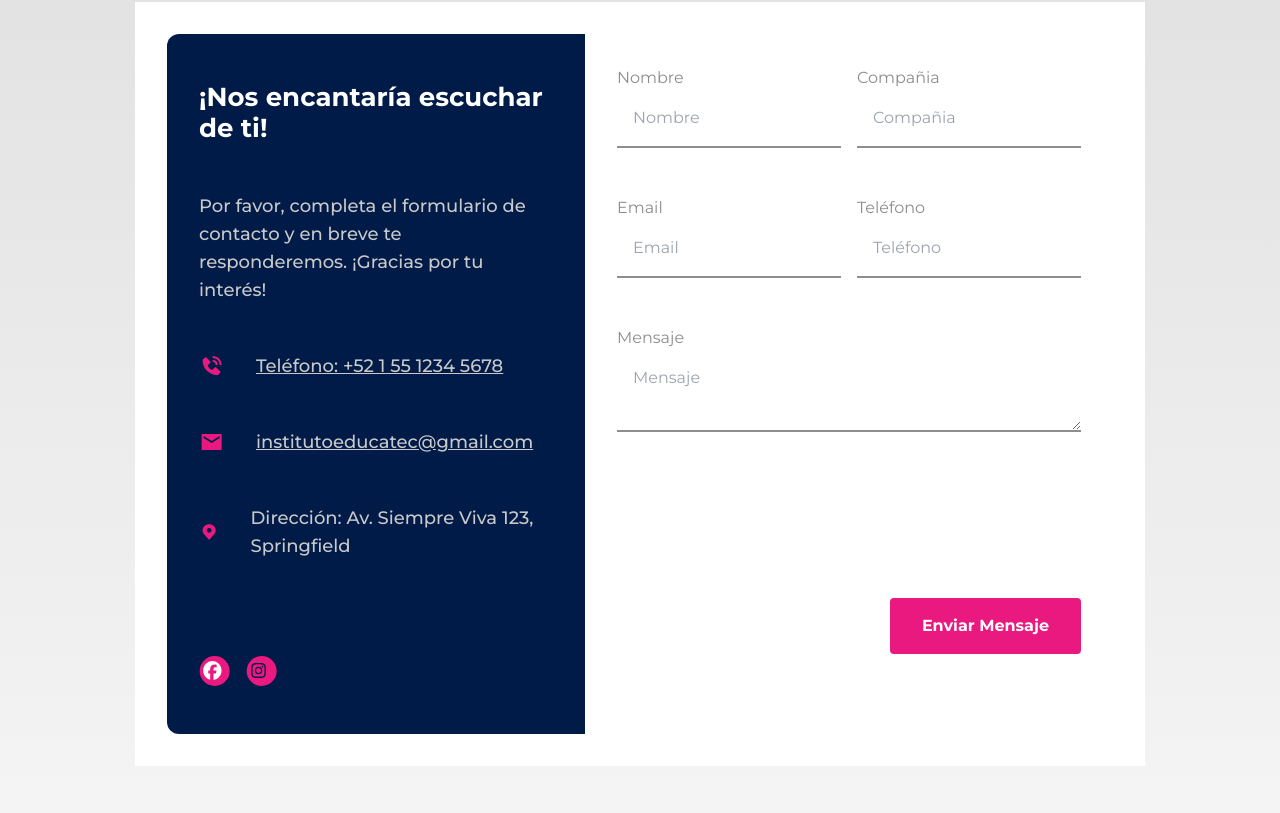
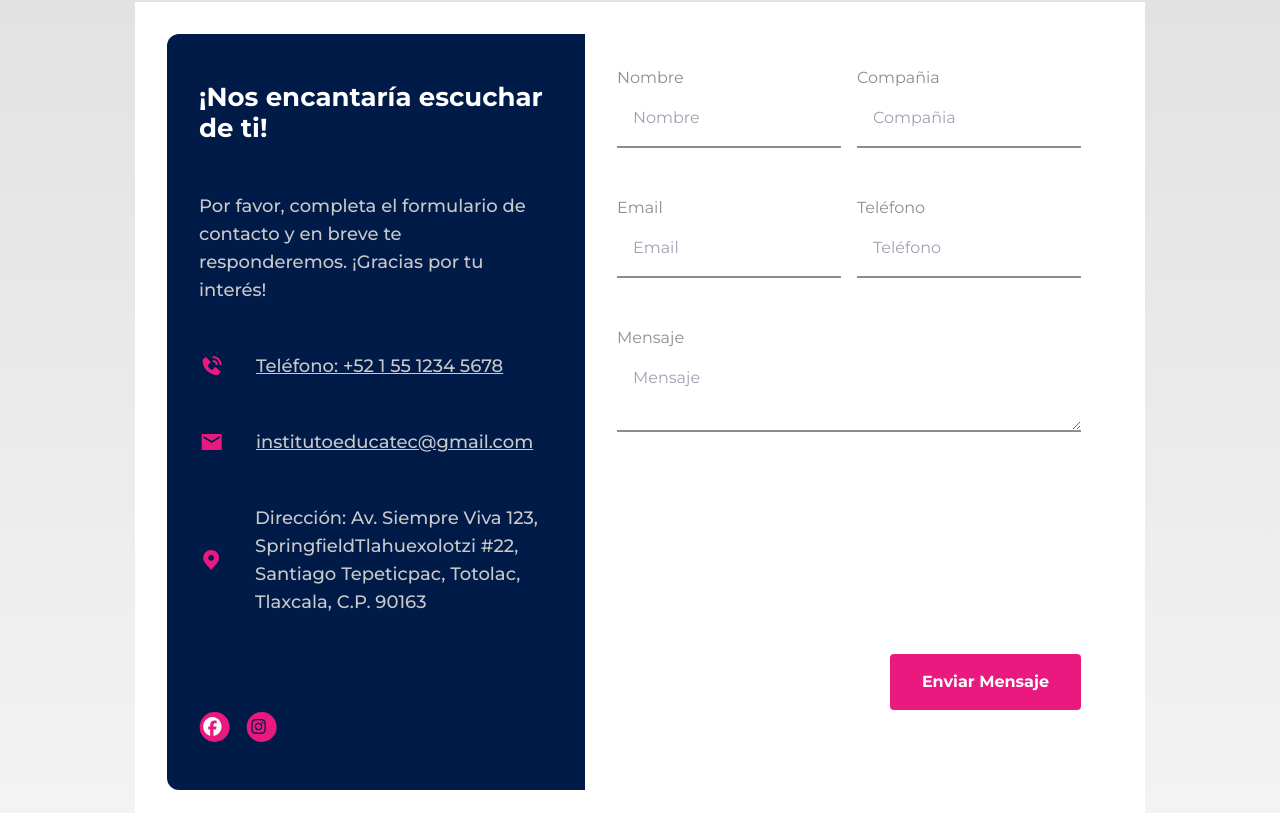
Before and after one commit to figuitiko/next-educatec, a Next.js app: page /contact in a window 1280 px wide. Shown: the part 445-1258 px from the top of the page. Built offline with nearby package versions, Linux system fonts and the light colour scheme; no server answers.

Commit message:
Update contact information with new address

```diff
--- a/src/app/contact/config.ts
+++ b/src/app/contact/config.ts
@@ -17,6 +17,6 @@ export const CONTACT_INFO = [
   {
     ID: 3,
     ICON: '/images/icons/location-icon.svg',
-    INFO: 'Dirección: Av. Siempre Viva 123, Springfield'
+    INFO: 'Dirección: Av. Siempre Viva 123, SpringfieldTlahuexolotzi #22, Santiago Tepeticpac, Totolac, Tlaxcala, C.P. 90163'
   }
 ]
--- a/src/app/contact/page.tsx
+++ b/src/app/contact/page.tsx
@@ -29,13 +29,13 @@ const ContactPage = () => {
           <div className="flex flex-col gap-12">
             {CONTACT_INFO.map((info) => (
               <div key={info.ID} className="flex  gap-8 items-center">
-                <picture>
+                <picture className='min-w-[24px] min-h-[24px]'>
                   <Image
                     src={info.ICON}
                     alt={info.INFO}
                     width={24}
                     height={24}
-                    className='w-auto h-auto'
+                    className='w-auto h-auto min-w-[24px] min-h-[24px]'
                   />
                 </picture>
                 {info.LINK !== undefined
```
